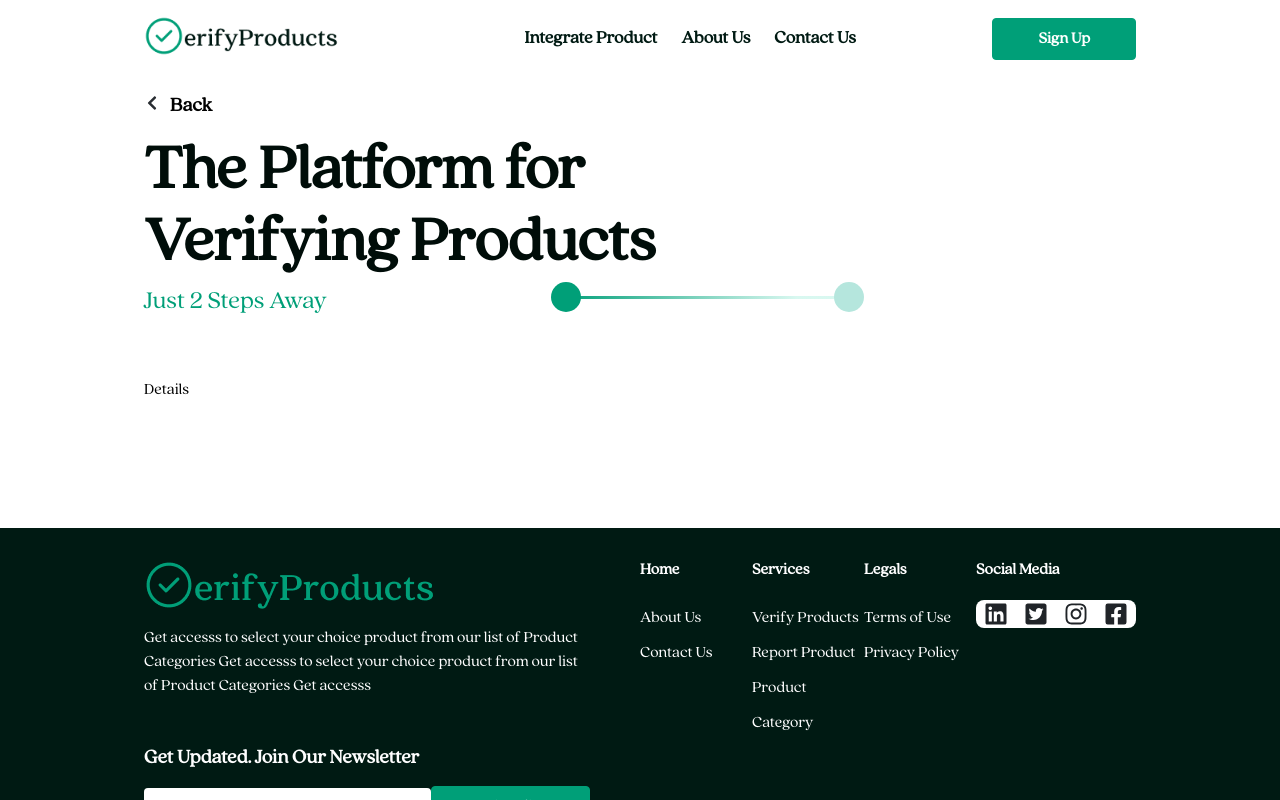
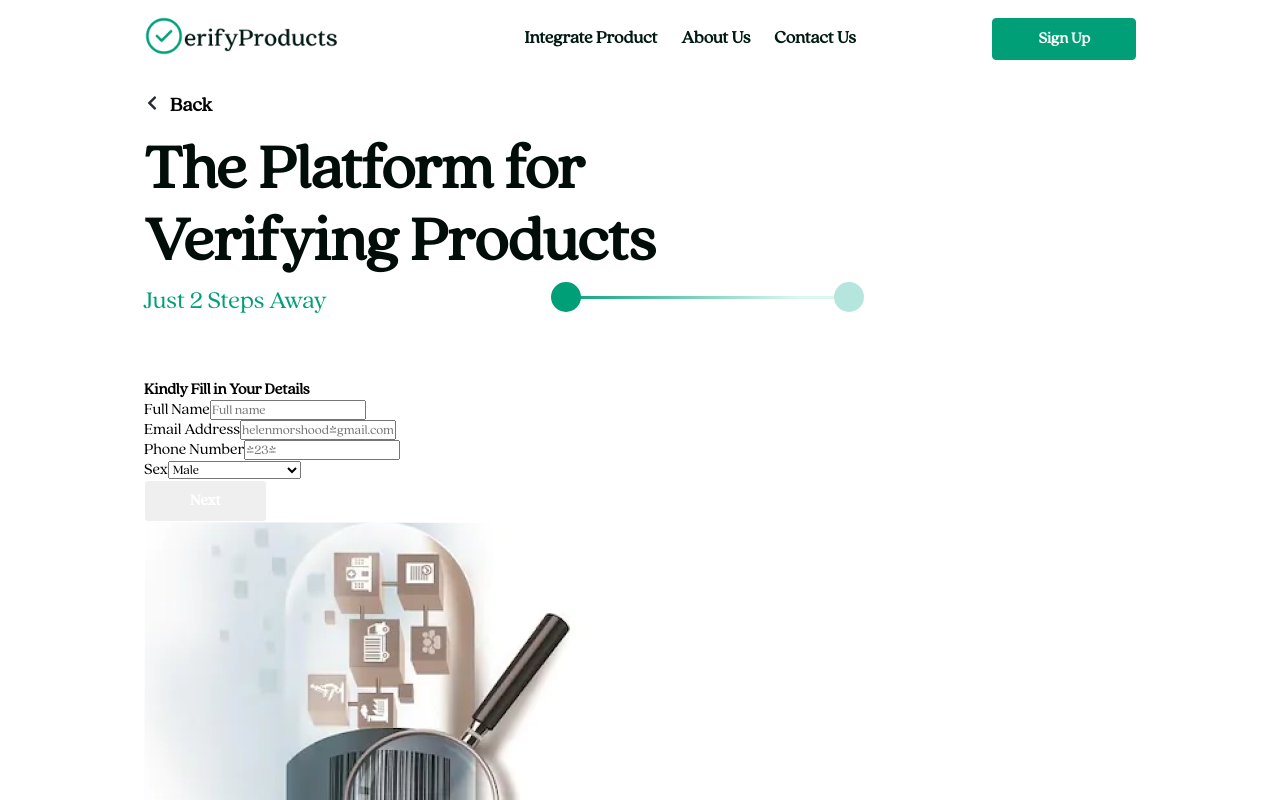
Before and after one commit to Verify-App-TUTN/VerifyProduct, a React (Create React App) app in the folder steps/: page / in a window 1280 px wide. Shown: the top 800 px of the page. Built offline with nearby package versions, Linux system fonts and the light colour scheme.

Commit message:
feeling tired

```diff
--- a/steps/src/components/Detail.jsx
+++ b/steps/src/components/Detail.jsx
@@ -1,11 +1,41 @@
-import React from 'react'
+import React from 'react';
+import { useForm } from 'react-hook-form';
+import styled from 'styled-components';
 
 const Detail = () => {
+    const { register, handleSubmit, formState: { errors } } = useForm();
+    const onSubmit = data => console.log(data);
+
     return (
-        <div>
-            Details
-        </div>
+        <Div>
+            <h4>Kindly Fill in Your Details</h4>
+            <form onSubmit={handleSubmit(onSubmit)} className="Form">
+                <div className="form-Control">
+                    <label htmlFor="fullname">Full Name</label>
+                    <input type="text" placeholder="Full name" id="fullname" {...register("Full name", { required: true, maxLength: 80 })} />
+                </div>
+                <div className="form-control">
+                    <label htmlFor="email">Email Address</label>
+                    <input type="text" id='email' placeholder="helenmorshood@gmail.com" {...register("Email", { required: true, pattern: /^\S+@\S+$/i })} />
+                </div>
+                <div className="form-control">
+                    <label htmlFor="tel">Phone Number</label>
+                    <input type="tel" id='tel' placeholder="+234" {...register("Mobile number", { required: true, minLength: 6, maxLength: 12 })} />
+                </div>
+                <div className="form-control">
+                    <label htmlFor="sex">Sex</label>
+                    <select id='sex' {...register("Title", { required: true })}>
+                        <option value="male">Male</option>
+                        <option value="female">Female</option>
+                        <option value="Pnts">Preferred not to say</option>
+                    </select>
+                </div>
+                <button className='btn'>Next</button>
+            </form>
+        </Div>
     )
 }
 
-export default Detail
+export default Detail;
+
+const Div = styled.div``;
--- a/steps/src/components/VerifyForm.jsx
+++ b/steps/src/components/VerifyForm.jsx
@@ -3,6 +3,7 @@ import styled from 'styled-components';
 import { FaChevronLeft } from 'react-icons/fa';
 import Detail from './Detail';
 import CodeP from './CodeP';
+import Product from '../assets/Pp.png';
 
 
 const VerifyForm = () => {
@@ -31,7 +32,7 @@ const VerifyForm = () => {
             </div>
             <div className="formsArea">
                 <Form />
-
+                <img src={Product} alt="" />
             </div>
         </Section>
     )
```
Also changed, not shown: steps/src/assets/Pp.png (added).
